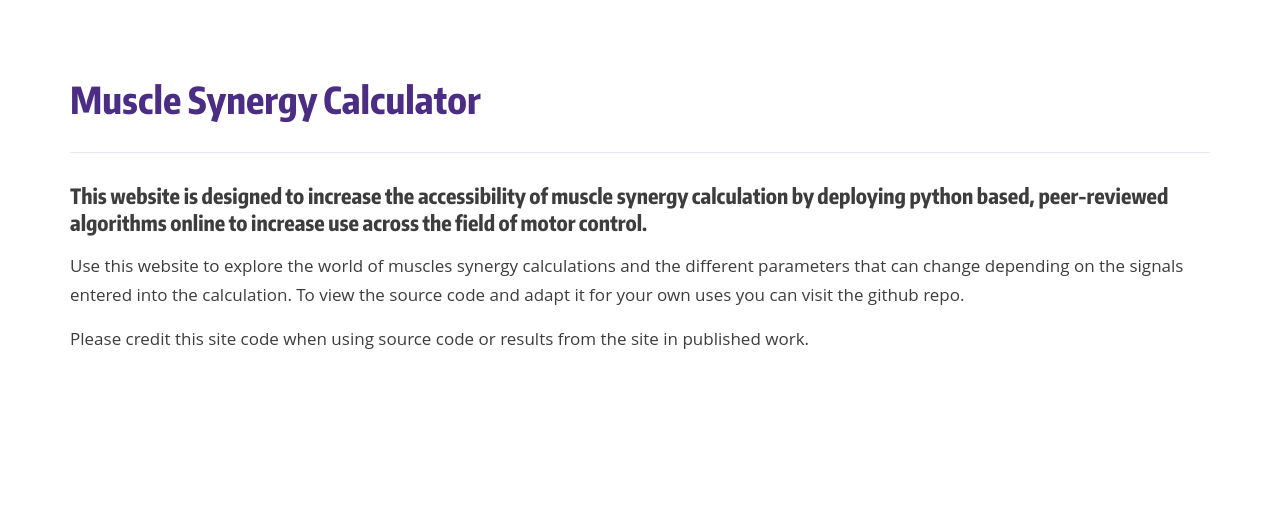
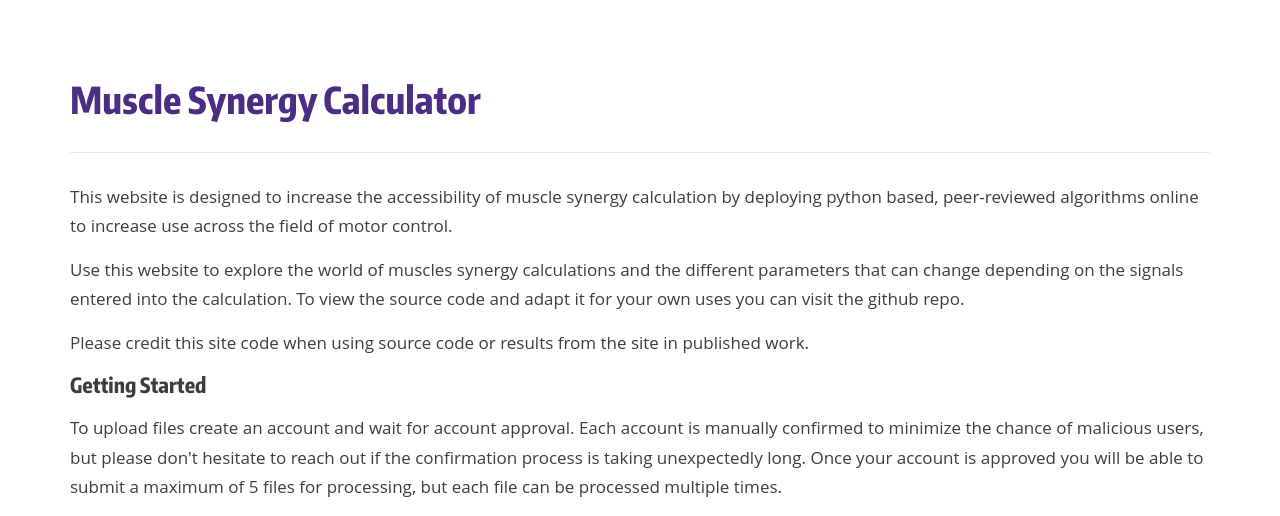
Before and after one commit to uwabilitylab/synergywebapp, a Flask app: page / in a window 1280 px wide. Shown: the part 337-853 px from the top of the page. Before the commit the page ends 686 px from the top, so only its background shows below. Run offline with Flask 2, Linux system fonts and the light colour scheme; parts of the project's set-up code (start-up, migrations or seed data) failed here and were passed over; some libraries are stand-ins or nearby versions.

Commit message:
editing landing text, fixing file name

```diff
--- a/app/templates/frontPage.html
+++ b/app/templates/frontPage.html
@@ -10,10 +10,11 @@
   <div class="page-header">
     <h1>Muscle Synergy Calculator</h1>
   </div>
-    <h4>This website is designed to increase the accessibility of muscle synergy calculation by deploying python based, peer-reviewed algorithms online to increase use across the field of motor control.
-    </h4>
+    <p>This website is designed to increase the accessibility of muscle synergy calculation by deploying python based, peer-reviewed algorithms online to increase use across the field of motor control.
     <p>Use this website to explore the world of muscles synergy calculations and the different parameters that can change depending on the signals entered into the calculation. To view the source code and adapt it for your own uses you can visit the github repo.</p>
     <p>Please credit this site code when using source code or results from the site in published work.
+    <h4>Getting Started</h4>
+    <p>To upload files create an account and wait for account approval. Each account is manually confirmed to minimize the chance of malicious users, but please don't hesitate to reach out if the confirmation process is taking unexpectedly long. Once your account is approved you will be able to submit a maximum of 5 files for processing, but each file can be processed multiple times.
   <body>
   </body>
 </div>
--- a/app/templates/userHomepage.html
+++ b/app/templates/userHomepage.html
@@ -31,7 +31,7 @@
     <th></th>
     {% for oneFile, multipleJobs in jobs %}
       <tr>
-        <td title={{oneFile.raw_file_path[14:]}}>{{oneFile.raw_file_path[14:]}}</td>
+        <td title={{oneFile.raw_file_path}}>{{oneFile.raw_file_path}}</td>
         <td>{{oneFile.file_size}}</td>
         <td>
           <table class="table table-striped">
```
